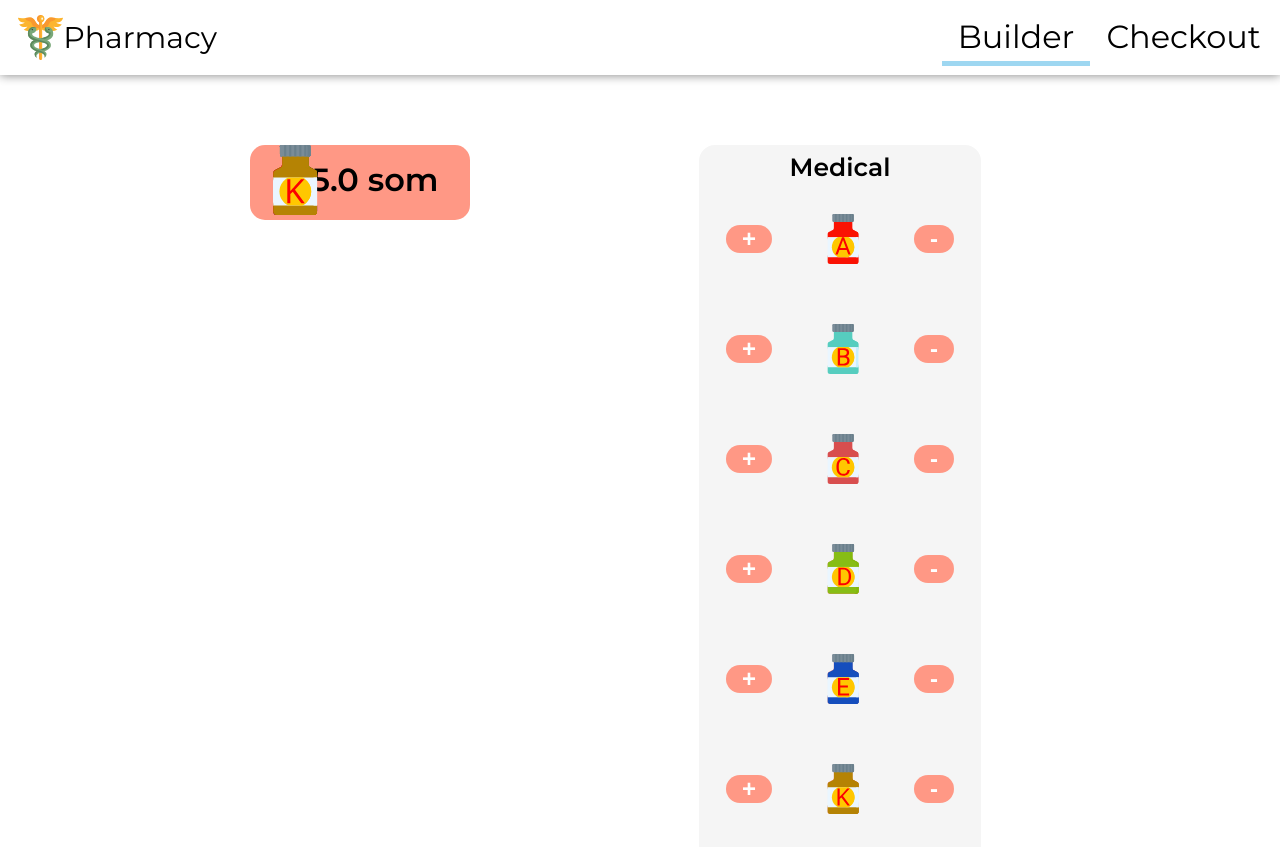
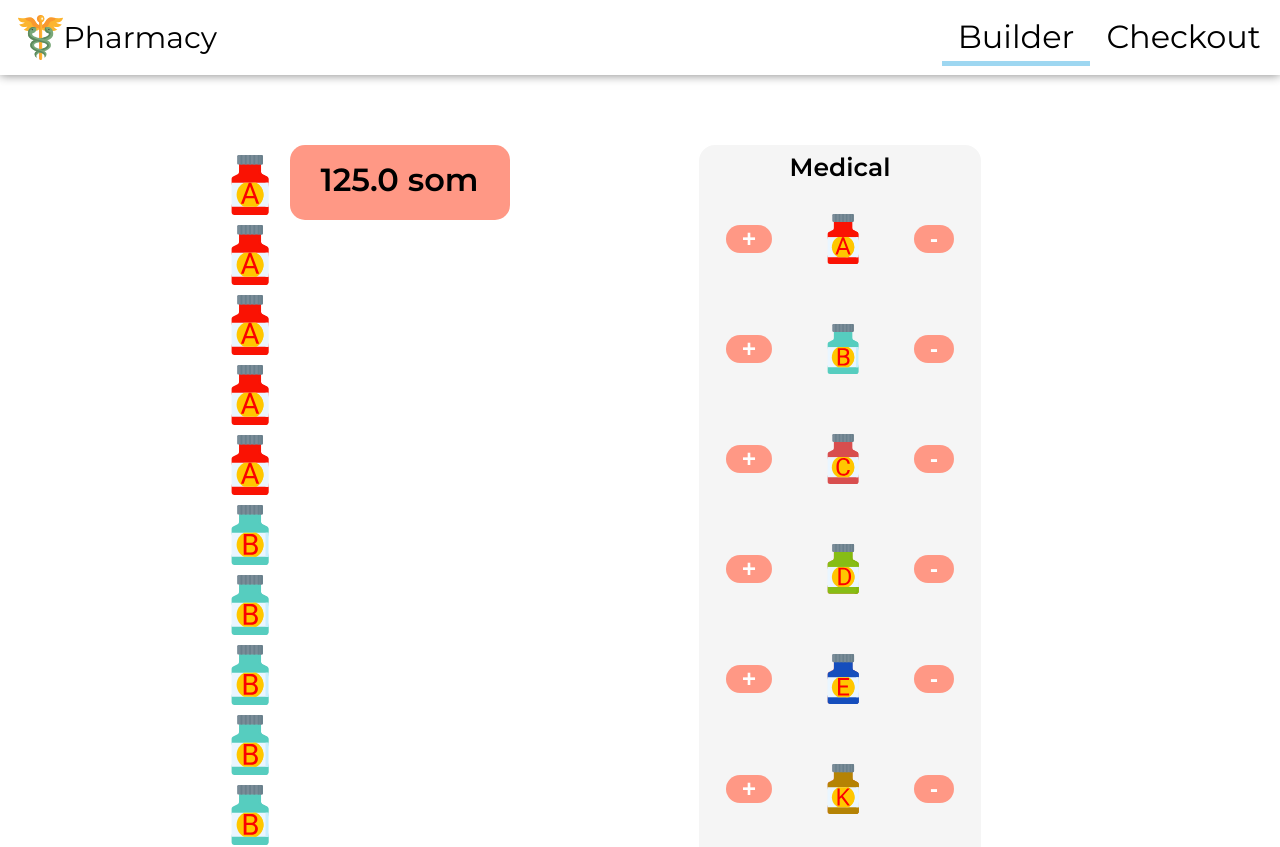
Before and after one commit to EmirlanDogdurbaev/builder, a React (Create React App) app: page / in a window 1280 px wide. Shown: the top 847 px of the page. Built offline with nearby package versions, Linux system fonts and the light colour scheme.

Commit message:
added new styles

```diff
--- a/src/components/PharmacyBuilder/Medicine/Medicine.module.css
+++ b/src/components/PharmacyBuilder/Medicine/Medicine.module.css
@@ -1,12 +1,9 @@
 
 .Medicine {
-  position: absolute;
-  padding: 10px;
-  margin-left: 10px;
-
+  display: flex;
+  flex-wrap: wrap;
   background-size: cover;
   display: flex;
-
- /* padding-left: -40px; */
-
+  margin: 10px;
+  padding: 5px;
 }
```
